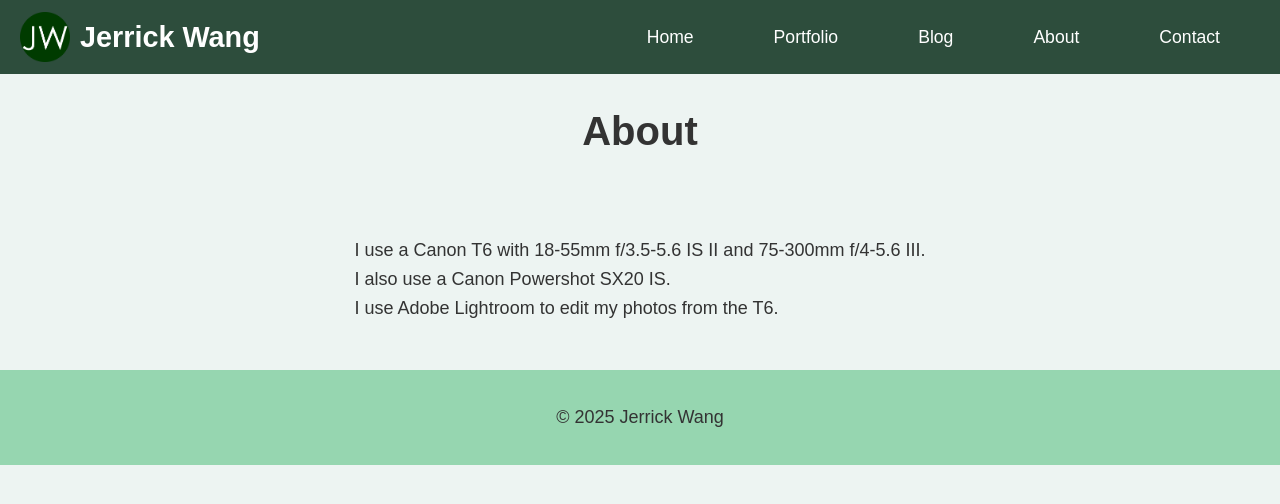
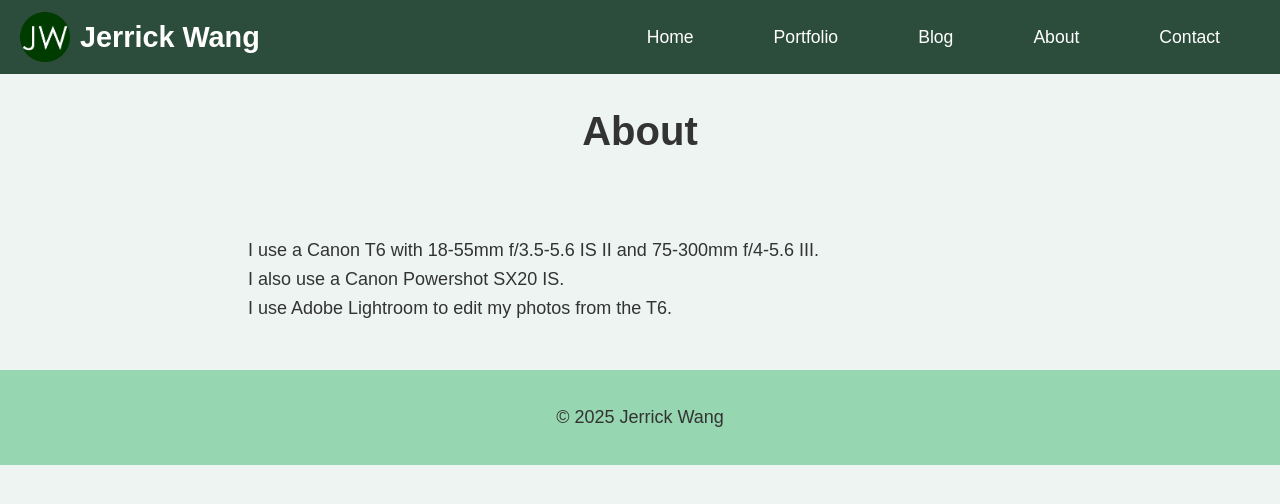
Before and after one commit to jerrickwang/jerrickwang.github.io, a Jekyll site: the page built from about.md, in a window 1280 px wide. Shown: the top 504 px of the page. Built offline with Jekyll 4.4.1, drawn with Linux system fonts in a browser that asks for light colours.

Commit message:
Update style.css

```diff
--- a/assets/css/style.css
+++ b/assets/css/style.css
@@ -1,31 +1,27 @@
 /* Global font styling with Montserrat */
 body {
-  font-family: 'Montserrat', Arial, sans-serif;
-  line-height: 1.6;
+  font-family: 'Montserrat', Arial, sans-serif; /* Use Montserrat with fallback fonts */
+  line-height: 1.6; /* Improves readability */
   margin: 0;
   padding: 0;
   background-color: #EDF4F2;
-  color: #333;
-  box-sizing: border-box;
-  font-size: 18px;
-
-  /* Use flexbox to layout body content */
-  display: flex;
-  flex-direction: column; /* Align the children (header, main, footer) vertically */
-  min-height: 100vh; /* Ensures that the body takes at least the full height of the viewport */
+  color: #333; /* Default text color */
+  box-sizing: border-box; /* Applies box-sizing globally */
+  font-size: 18px; /* Increased base font size for better readability */
 }
 
 /* Full-width navigation bar */
 nav {
-  background: #2d4d3c;
-  color: #fff;
-  width: 100%;
-  padding: 12px 0;
-  position: sticky;
+  background: #2d4d3c; /* Emerald dark green color for navbar */
+  color: #fff; /* Navigation text color */
+  width: 100%; /* Full screen width */
+  padding: 12px 0; /* Slightly larger padding for better touch targets */
+  position: sticky; /* Sticks to the top on scroll */
   top: 0;
-  z-index: 1000;
+  z-index: 1000; /* Ensures the nav bar stays above other elements */
 }
 
+/* Inner container to center navigation links */
 .nav-container {
   display: flex;
   justify-content: space-between;
@@ -33,6 +29,7 @@
   padding: 0 20px;
 }
 
+/* Logo and name */
 .logo {
   display: flex;
   align-items: center;
@@ -41,15 +38,17 @@
 .logo img {
   height: 50px;
   width: auto;
-  margin-right: 10px;
+  margin-right: 10px; /* Space between logo and text */
 }
 
 .logo-name {
+  font-family: 'Montserrat', sans-serif;
   font-weight: 700;
-  color: #fff;
+  color: #fff; /* White text color */
   font-size: 1.8rem;
 }
 
+/* Navigation links styling */
 nav ul {
   list-style: none;
   margin: 0;
@@ -69,7 +68,7 @@
   padding: 12px 20px;
   font-size: 1.1rem;
   transition: background 0.3s ease;
-  border-radius: 5px;
+  border-radius: 5px; /* Rounded corners for navigation items */
 }
 
 nav ul li a:hover {
@@ -88,10 +87,10 @@
 
 /* Main content styling */
 main {
-  max-width: 80%;
-  margin: 0 auto;
-  padding: 30px 120px;
-  box-sizing: border-box;
+  max-width: 80%; /* Limits the width of the main content */
+  margin: 0 auto; /* Centers the content */
+  padding: 30px 120px; /* Increased padding for better spacing */
+  box-sizing: border-box; /* Ensures padding doesn't affect width */
 }
 
 /* Footer styling */
@@ -103,7 +102,7 @@
   color: #333;
 }
 
-/* Other styles */
+/* Images */
 img {
   max-width: 100%;
   height: auto;
@@ -111,6 +110,7 @@
   margin: 0 auto;
 }
 
+/* Buttons */
 button {
   font-family: 'Montserrat', sans-serif;
   font-weight: 400;
@@ -134,10 +134,10 @@
   display: inline-block;
   text-align: center;
   margin-bottom: 25px;
-  background: rgba(0, 0, 0, 0.3);
-  padding: 12px;
-  border-radius: 8px;
-  transition: background 0.3s ease;
+  background: rgba(0, 0, 0, 0.3); /* Initial background with some opacity */
+  padding: 12px; /* Increased padding */
+  border-radius: 8px; /* Optional: Rounds the corners of the container */
+  transition: background 0.3s ease; /* Smooth transition for the background */
 }
 
 .image-container img {
@@ -147,13 +147,14 @@
   height: auto;
   display: block;
   margin: 0 auto;
-  cursor: pointer;
+  cursor: pointer; /* Shows a pointer cursor to indicate the image is clickable */
 }
 
 .image-container:hover {
-  background: rgba(0, 0, 0, 1);
+  background: rgba(0, 0, 0, 1); /* Full black background on hover */
 }
 
+/* Image description (alt text) */
 .image-description {
   position: absolute;
   top: 50%;
@@ -235,6 +236,7 @@
   }
 }
 
+/* Blog Post Container */
 .blog-post-container {
   width: 90%;
   margin: 20px auto;
```
